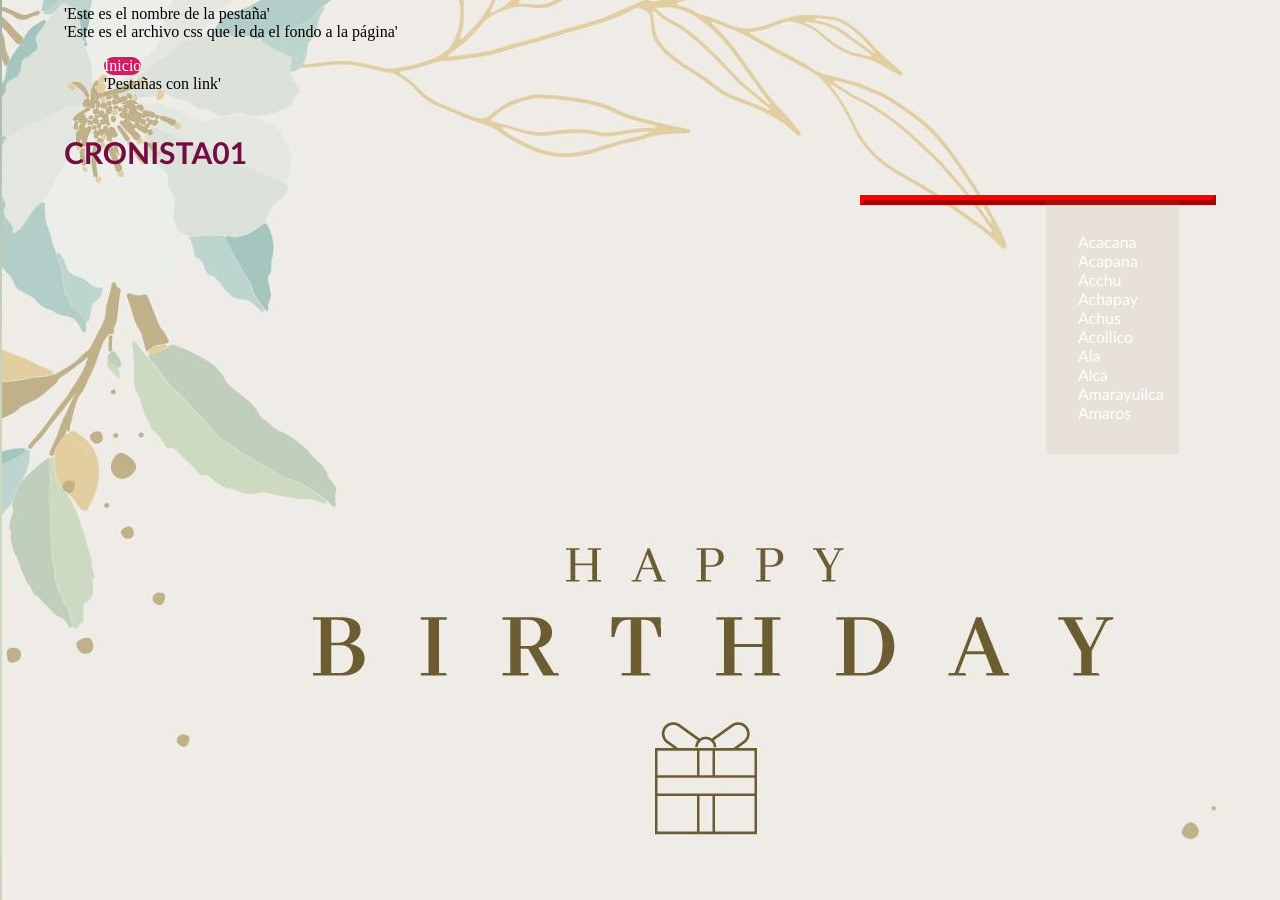
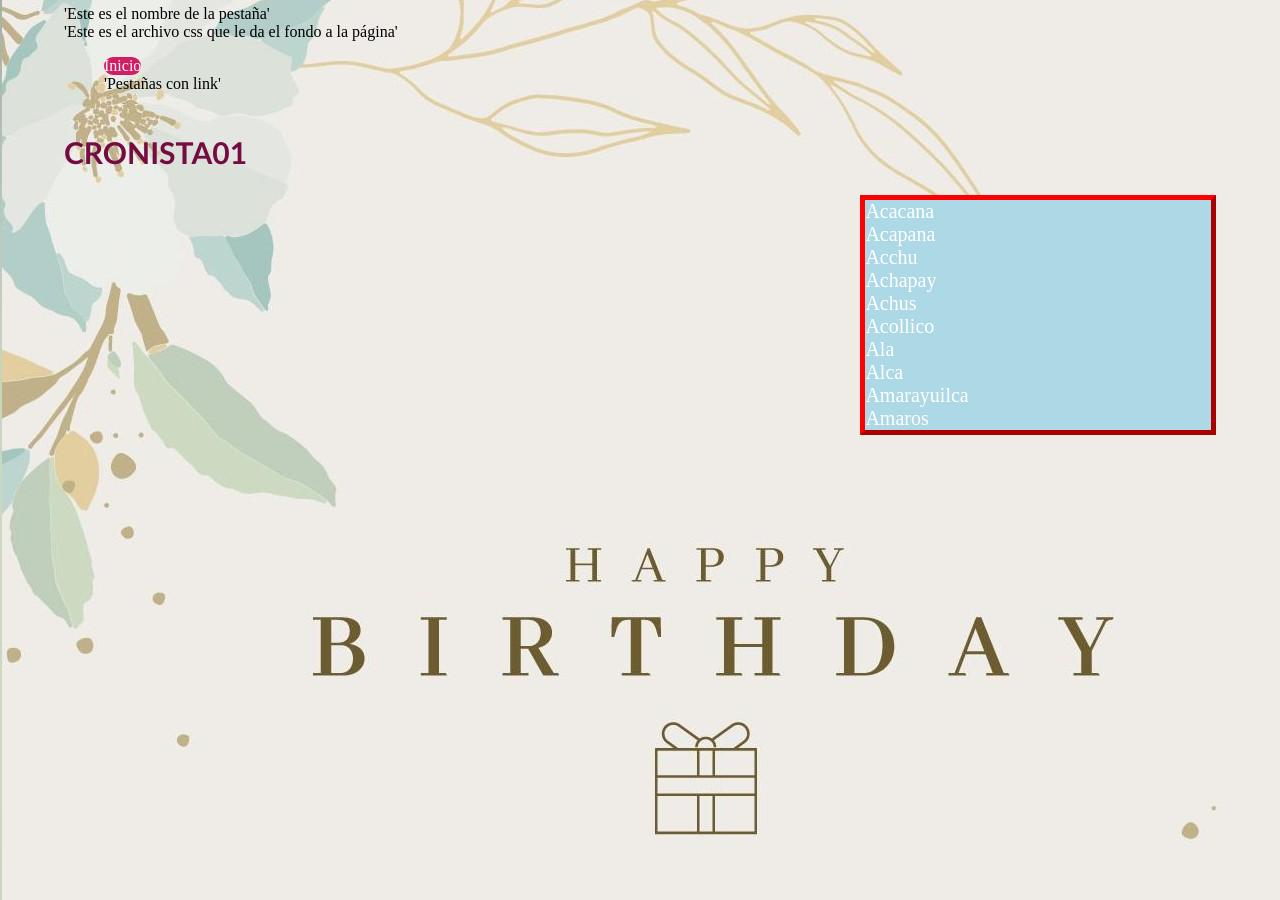
Before and after one commit to glosascroniquenses/Pruebas, a Jekyll site: the page built from _autores/cronista01.html, in a window 1280 px wide. Built offline with Jekyll 4.4.1, drawn with Linux system fonts in a browser that asks for light colours.

Commit message:
Update autore.html

```diff
--- a/_layouts/autore.html
+++ b/_layouts/autore.html
@@ -15,7 +15,7 @@ layout: default
       {% capture unique_word_string %}{% for row in rows %}{% capture current_word %}{{ row.Palabra }}{% endcapture %}{% if current_word == saved_word %}{% else %}{{ row.Palabra }},{% endif %}{% capture saved_word %}{{ current_word }}{% endcapture %}{% endfor %}{% endcapture %}
 
       {% assign unique_word_array = unique_word_string % | split: ","%}
-      <nav class="local" id="autores">
+      <nav>
 	{% for word in unique_word_array %}
         <a href="#{{ word | downcase }}">{{ word }}</a>
 		</br>
```
